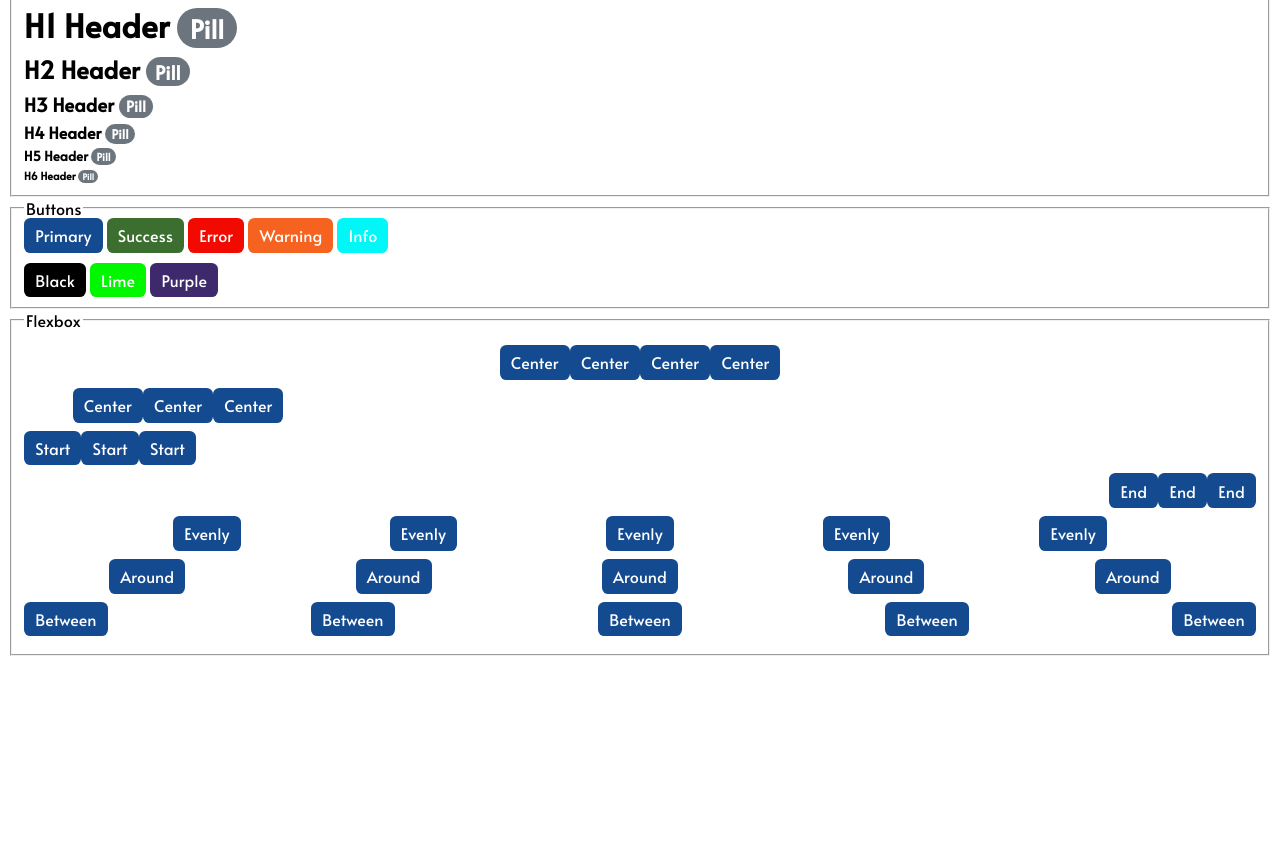
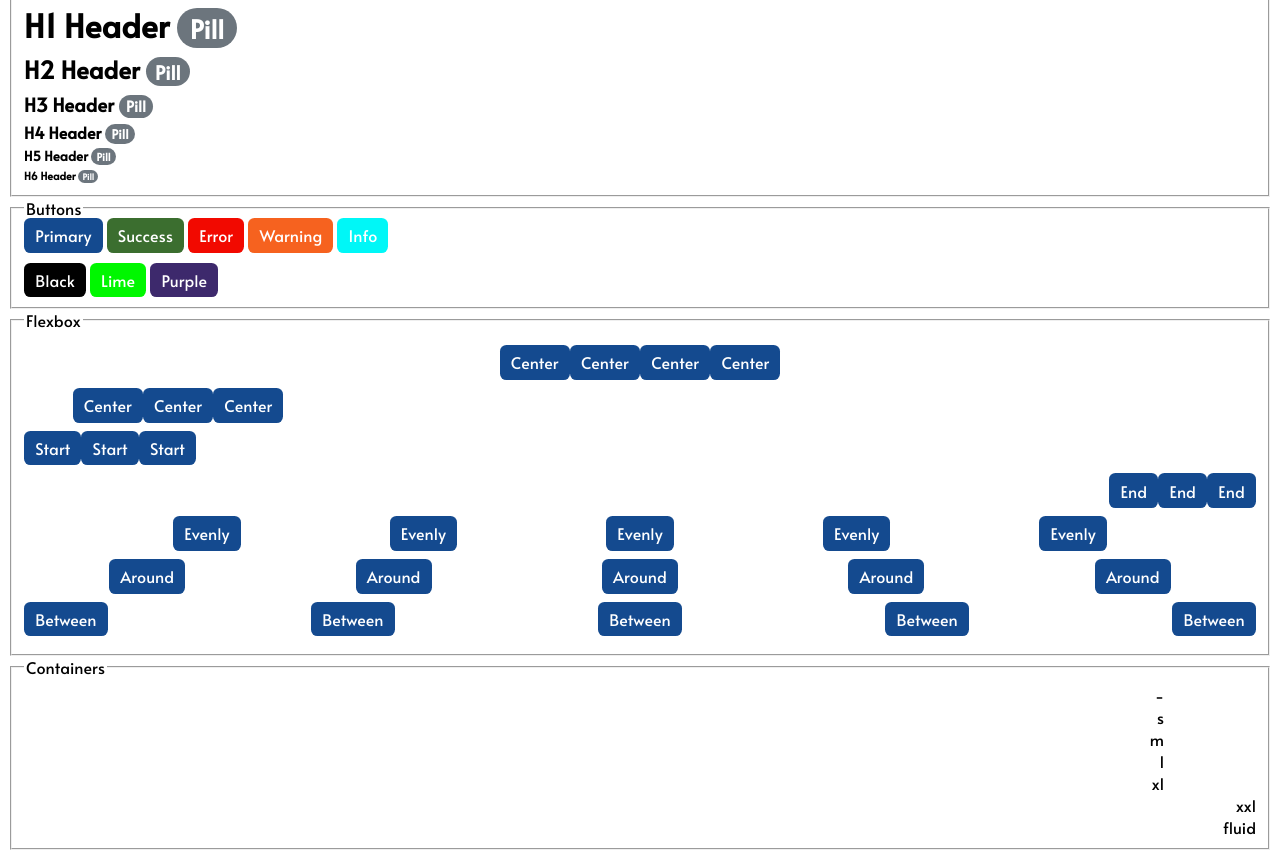
Before and after one commit to Nevah5/Lightspeed, a plain HTML site: page index.html in a window 1280 px wide. Shown: the part 298-1156 px from the top of the page. Before the commit the page ends 962 px from the top, so only its background shows below. Drawn offline with Linux system fonts and the light colour scheme; files whose address does not match are found by name.

Commit message:
Added containers

```diff
--- a/index.html
+++ b/index.html
@@ -98,6 +98,16 @@
       <a class="btn bg-blue text-white">Between</a>
     </div>
   </fieldset>
+  <fieldset id="containers">
+    <legend>Containers</legend>
+    <div class="container flex flexx-end">-</div>
+    <div class="container-s flex flexx-end">s</div>
+    <div class="container-m flex flexx-end">m</div>
+    <div class="container-l flex flexx-end">l</div>
+    <div class="container-xl flex flexx-end">xl</div>
+    <div class="container-xxl flex flexx-end">xxl</div>
+    <div class="container-fluid flex flexx-end">fluid</div>
+  </fieldset>
 </body>
 
 </html>
--- a/src/css/containers.css
+++ b/src/css/containers.css
@@ -23,3 +23,142 @@
 .h-100 {
   height: 100%;
 }
+
+@media only screen and (max-width: 576px) {
+  .container {
+    width: 100%;
+  }
+  .container-s {
+    width: 100%;
+  }
+  .container-m {
+    width: 100%;
+  }
+  .container-l {
+    width: 100%;
+  }
+  .container-xl {
+    width: 100%;
+  }
+  .container-xxl {
+    width: 100%;
+  }
+  .container-fluid {
+    width: 100%;
+  }
+}
+@media only screen and (min-width: 576px) {
+  .container {
+    width: 540px;
+  }
+  .container-s {
+    width: 540px;
+  }
+  .container-m {
+    width: 100%;
+  }
+  .container-l {
+    width: 100%;
+  }
+  .container-xl {
+    width: 100%;
+  }
+  .container-xxl {
+    width: 100%;
+  }
+  .container-fluid {
+    width: 100%;
+  }
+}
+@media only screen and (min-width: 768px) {
+  .container {
+    width: 720px;
+  }
+  .container-s {
+    width: 720px;
+  }
+  .container-m {
+    width: 720px;
+  }
+  .container-l {
+    width: 100%;
+  }
+  .container-xl {
+    width: 100%;
+  }
+  .container-xxl {
+    width: 100%;
+  }
+  .container-fluid {
+    width: 100%;
+  }
+}
+@media only screen and (min-width: 992px) {
+  .container {
+    width: 960px;
+  }
+  .container-s {
+    width: 960px;
+  }
+  .container-m {
+    width: 960px;
+  }
+  .container-l {
+    width: 960px;
+  }
+  .container-xl {
+    width: 100%;
+  }
+  .container-xxl {
+    width: 100%;
+  }
+  .container-fluid {
+    width: 100%;
+  }
+}
+@media only screen and (min-width: 1200px) {
+  .container {
+    width: 1140px;
+  }
+  .container-s {
+    width: 1140px;
+  }
+  .container-m {
+    width: 1140px;
+  }
+  .container-l {
+    width: 1140px;
+  }
+  .container-xl {
+    width: 1140px;
+  }
+  .container-xxl {
+    width: 100%;
+  }
+  .container-fluid {
+    width: 100%;
+  }
+}
+@media only screen and (min-width: 1400px) {
+  .container {
+    width: 1320px;
+  }
+  .container-s {
+    width: 1320px;
+  }
+  .container-m {
+    width: 1320px;
+  }
+  .container-l {
+    width: 1320px;
+  }
+  .container-xl {
+    width: 1320;
+  }
+  .container-xxl {
+    width: 1320;
+  }
+  .container-fluid {
+    width: 100%;
+  }
+}
```
